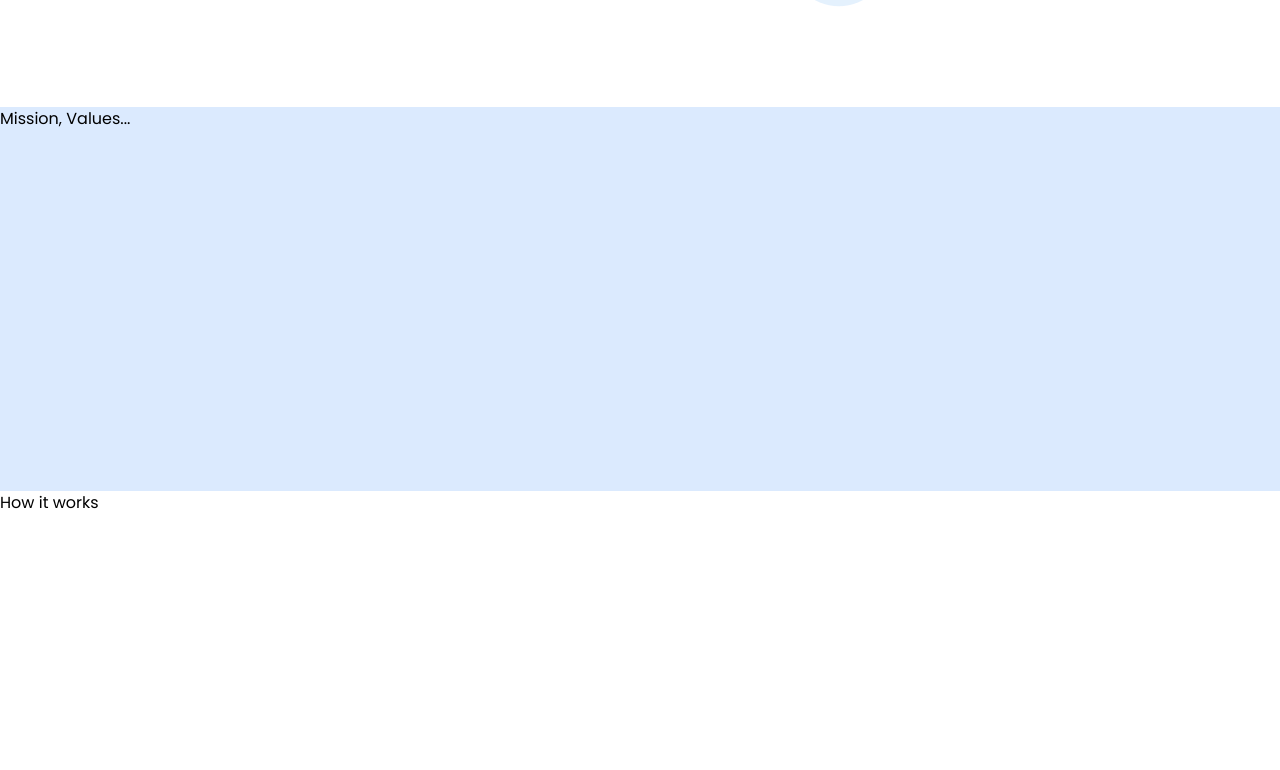
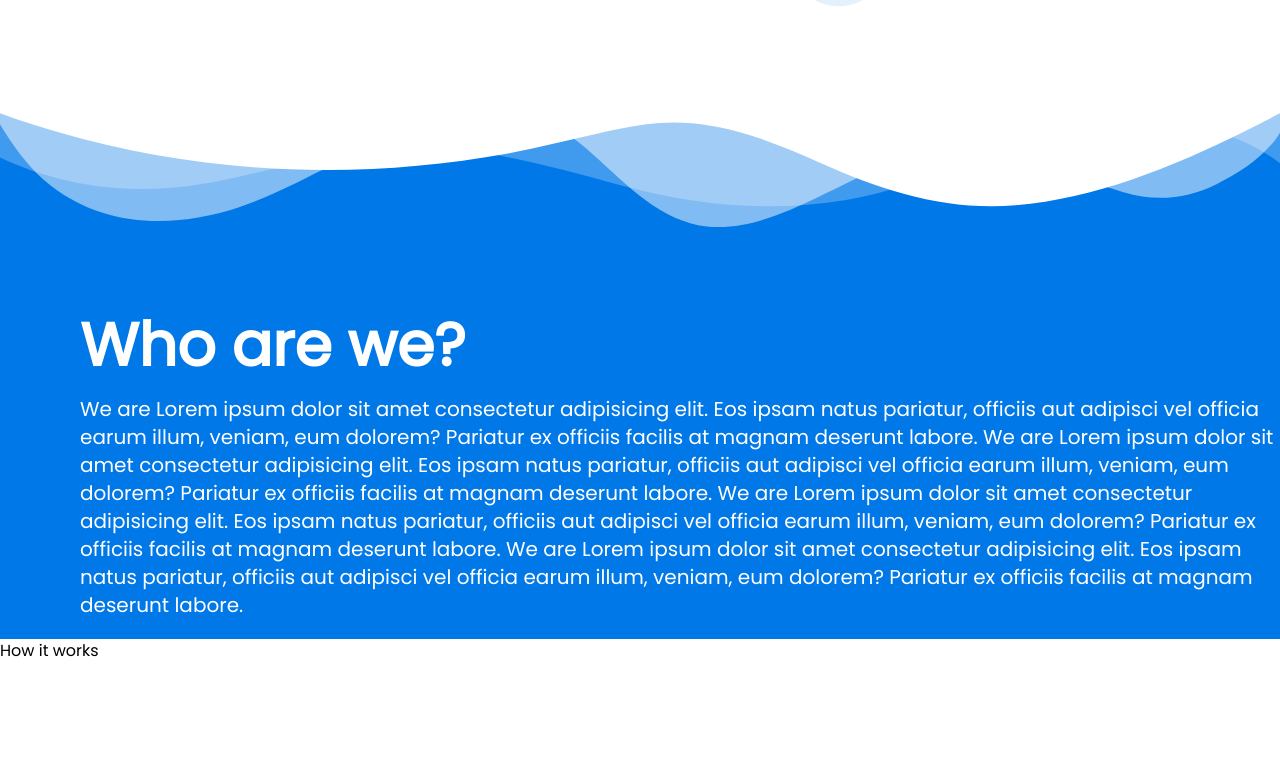
Before and after one commit to OwenTruong/blueprint_website, a React (Create React App) app: page / in a window 1280 px wide. Shown: the part 630-1400 px from the top of the page. Built offline with nearby package versions, Linux system fonts and the light colour scheme.

Commit message:
added custom colors to tailwind, added wave section1 to home page, started who section

```diff
--- a/src/components/Home/Hero.jsx
+++ b/src/components/Home/Hero.jsx
@@ -110,15 +110,15 @@ function Hero() {
   };
 
   return (
-    <div className="h-5/6 m-0 z-0 relative flex justify-center items-center content-center">
+    <section className="relative h-5/6 m-0 z-0 flex justify-center items-center content-center">
       <Particles id="tsparticles" init={particlesInit} options={particlesOptions} />
       <div className="z-10 absolute inset-0 flex flex-col justify-center items-center content-center">
         <div
           id="bubble-repulse"
           className="flex justify-center flex-col items-center content-center"
         >
-          <img src={logo} className="max-w-md" alt="Blueprint Logo" />
-          <h2 className="text-2xl pb-6 m-2">Technology for Social Good</h2>
+          <img src={logo} className="w-96 px-10 sm:max-w-sm" alt="Blueprint Logo" />
+          <h2 className="pb-6 m-2 text-2xl font-bold">Technology for Social Good</h2>
           <div className="">
             <button
               type="button"
@@ -129,7 +129,7 @@ function Hero() {
           </div>
         </div>
       </div>
-    </div>
+    </section>
   );
 }
 
--- a/src/components/Home/Home.jsx
+++ b/src/components/Home/Home.jsx
@@ -1,12 +1,11 @@
 import Hero from "./Hero";
+import Who from "./Who";
 
 function Home() {
   return (
     <div className="h-screen">
       <Hero />
-      <section className="h-96 bg-blue-100">
-        <h1>Mission, Values...</h1>
-      </section>
+      <Who />
       <section className="h-96">
         <h1>How it works</h1>
       </section>
--- /dev/null
+++ b/src/components/Home/Who.jsx
@@ -0,0 +1,47 @@
+function Who() {
+  return (
+    <section className="relative h-fit bg-primary">
+      <div className="wave">
+        <svg
+          data-name="Layer 1"
+          xmlns="http://www.w3.org/2000/svg"
+          viewBox="0 0 1200 120"
+          preserveAspectRatio="none"
+        >
+          <path
+            d="M0,0V46.29c47.79,22.2,103.59,32.17,158,28,70.36-5.37,136.33-33.31,206.8-37.5C438.64,32.43,512.34,53.67,583,72.05c69.27,18,138.3,24.88,209.4,13.08,36.15-6,69.85-17.84,104.45-29.34C989.49,25,1113-14.29,1200,52.47V0Z"
+            opacity=".25"
+            className="shape-fill"
+          />
+          <path
+            d="M0,0V15.81C13,36.92,27.64,56.86,47.69,72.05,99.41,111.27,165,111,224.58,91.58c31.15-10.15,60.09-26.07,89.67-39.8,40.92-19,84.73-46,130.83-49.67,36.26-2.85,70.9,9.42,98.6,31.56,31.77,25.39,62.32,62,103.63,73,40.44,10.79,81.35-6.69,119.13-24.28s75.16-39,116.92-43.05c59.73-5.85,113.28,22.88,168.9,38.84,30.2,8.66,59,6.17,87.09-7.5,22.43-10.89,48-26.93,60.65-49.24V0Z"
+            opacity=".5"
+            className="shape-fill"
+          />
+          <path
+            d="M0,0V5.63C149.93,59,314.09,71.32,475.83,42.57c43-7.64,84.23-20.12,127.61-26.46,59-8.63,112.48,12.24,165.56,35.4C827.93,77.22,886,95.24,951.2,90c86.53-7,172.46-45.71,248.8-84.81V0Z"
+            className="shape-fill"
+          />
+        </svg>
+      </div>
+      <div className="pt-52 pl-20">
+        <h1 className="text-white text-6xl font-bold">Who are we?</h1>
+        <p className="text-xl text-white py-5">
+          We are Lorem ipsum dolor sit amet consectetur adipisicing elit. Eos ipsam natus
+          pariatur, officiis aut adipisci vel officia earum illum, veniam, eum dolorem?
+          Pariatur ex officiis facilis at magnam deserunt labore. We are Lorem ipsum dolor
+          sit amet consectetur adipisicing elit. Eos ipsam natus pariatur, officiis aut
+          adipisci vel officia earum illum, veniam, eum dolorem? Pariatur ex officiis
+          facilis at magnam deserunt labore. We are Lorem ipsum dolor sit amet consectetur
+          adipisicing elit. Eos ipsam natus pariatur, officiis aut adipisci vel officia
+          earum illum, veniam, eum dolorem? Pariatur ex officiis facilis at magnam
+          deserunt labore. We are Lorem ipsum dolor sit amet consectetur adipisicing elit.
+          Eos ipsam natus pariatur, officiis aut adipisci vel officia earum illum, veniam,
+          eum dolorem? Pariatur ex officiis facilis at magnam deserunt labore.
+        </p>
+      </div>
+    </section>
+  );
+}
+
+export default Who;
--- a/src/index.css
+++ b/src/index.css
@@ -20,3 +20,24 @@ body {
   color: #0078e8;
   background-color: #0078e8;
 }
+
+/* needed for svg wave on home page can be moved later on*/
+.wave {
+  position: absolute;
+  top: 0;
+  left: 0;
+  width: 100%;
+  overflow: hidden;
+  line-height: 0;
+}
+
+.wave svg {
+  position: relative;
+  display: block;
+  width: calc(100% + 1.3px);
+  height: 131px;
+}
+
+.wave .shape-fill {
+  fill: #FFFFFF;
+}
--- a/tailwind.config.js
+++ b/tailwind.config.js
@@ -2,7 +2,14 @@
 module.exports = {
   content: ["./src/**/*.{js,jsx,ts,tsx}"],
   theme: {
-    extend: {},
+    extend: {
+      colors: {
+        'primary': '#0078E8',
+        'secondary': '#93C9FE',
+        'textColor': '#333333',
+        'negative': '#ffffff',
+      },
+    },
   },
   plugins: [],
 };
```
